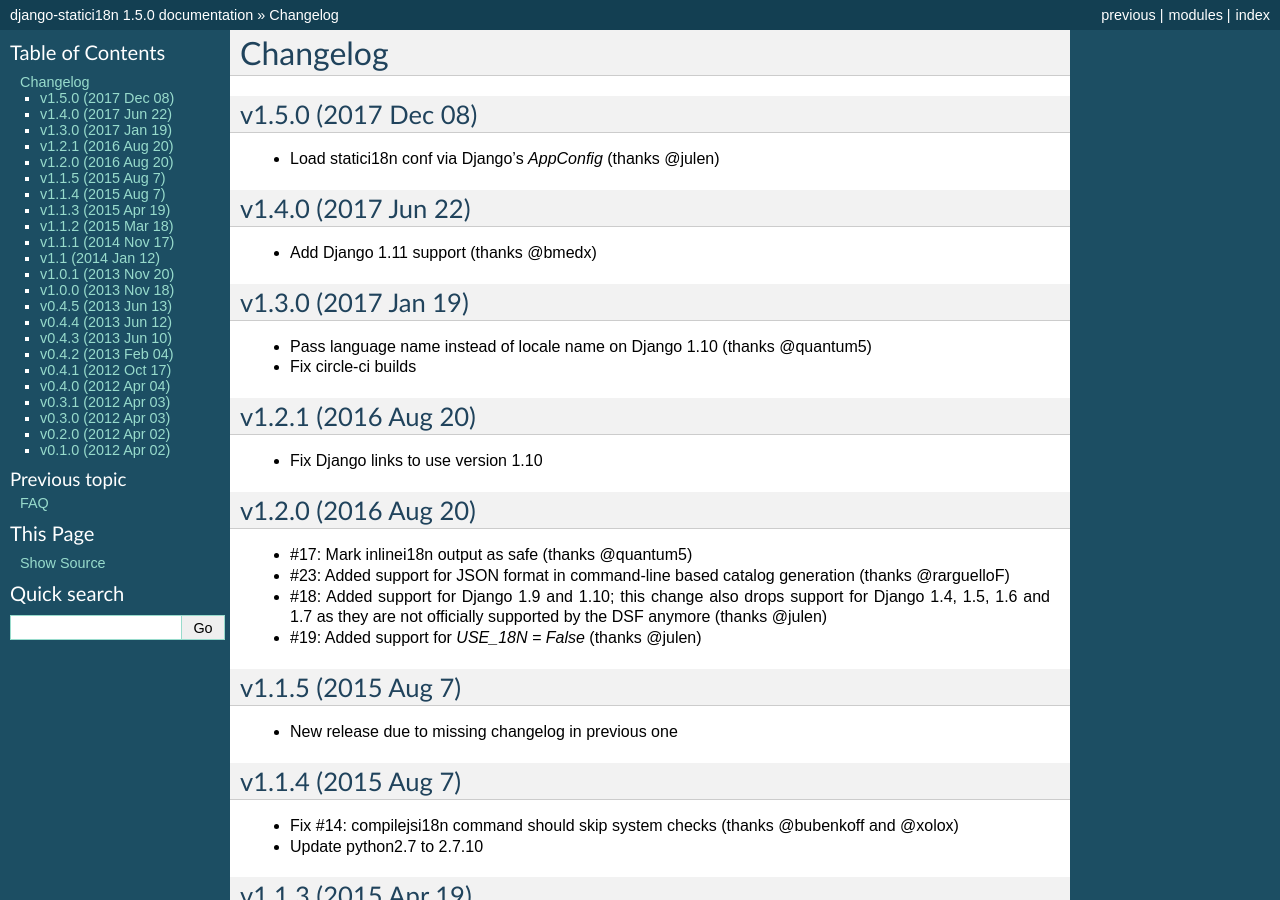
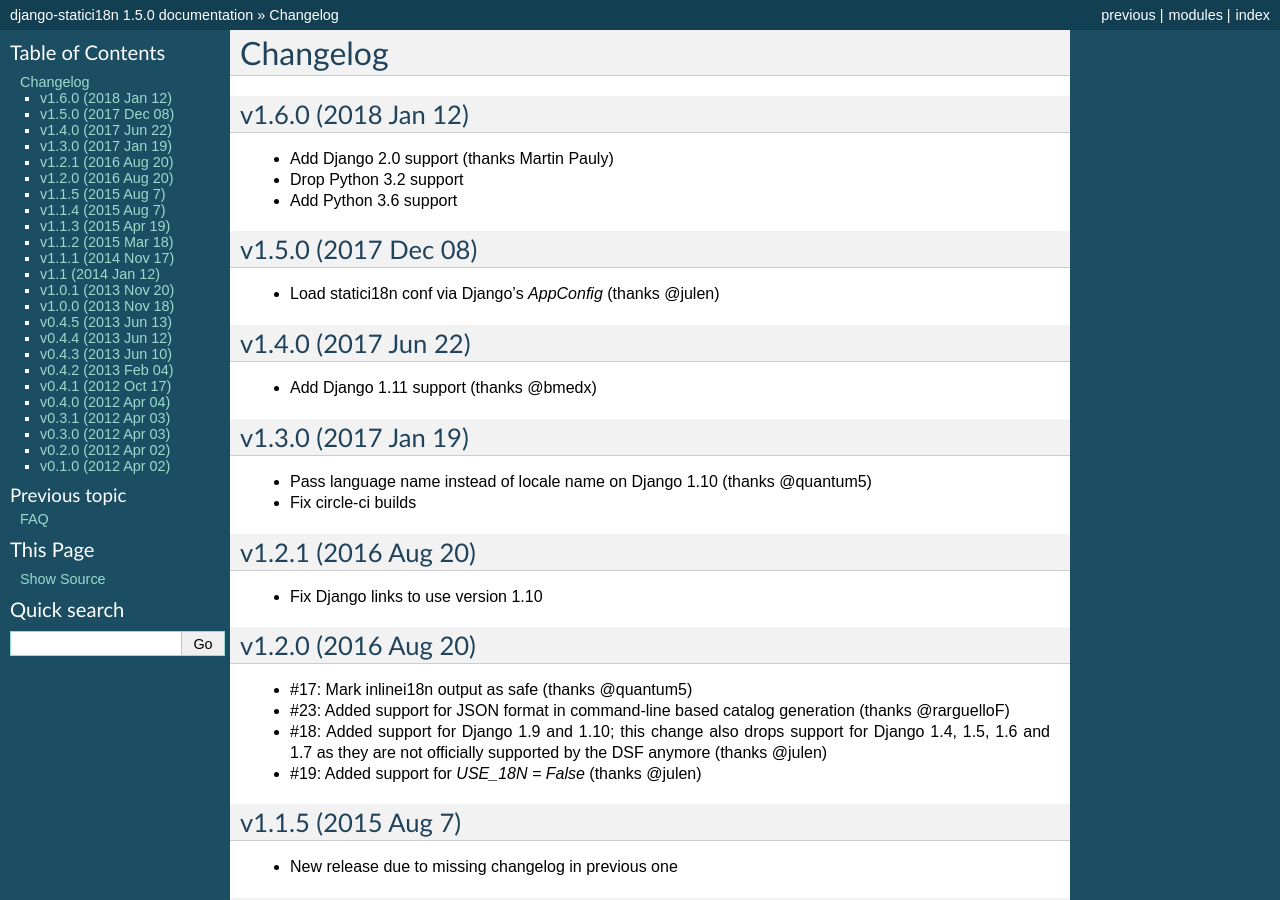
Before and after one commit to zyegfryed/django-statici18n, a Sphinx documentation site: the page built from docs/changelog.rst, in a window 1280 px wide and 900 px high. Built offline with Sphinx 7.4.7, drawn with Linux system fonts in a browser that asks for light colours; pages that are not in the unit, such as notebooks, are missing from menus.

Commit message:
Release v1.6.0

```diff
--- a/docs/changelog.rst
+++ b/docs/changelog.rst
@@ -1,5 +1,12 @@
 Changelog
 =========
+
+v1.6.0 (2018 Jan 12)
+--------------------
+
+* Add Django 2.0 support (thanks Martin Pauly)
+* Drop Python 3.2 support
+* Add Python 3.6 support
 
 v1.5.0 (2017 Dec 08)
 --------------------
--- a/setup.py
+++ b/setup.py
@@ -2,7 +2,7 @@
 
 setup(
     name="django-statici18n",
-    version="1.5.0",
+    version="1.6.0",
     author="Sebastien Fievet",
     author_email="zyegfryed@gmail.com",
     url="http://django-statici18n.readthedocs.org/",
--- a/src/statici18n/__init__.py
+++ b/src/statici18n/__init__.py
@@ -1,4 +1,4 @@
 # following PEP 386
-__version__ = "1.5.0"
+__version__ = "1.6.0"
 
 default_app_config = 'statici18n.apps.StaticI18NConfig'
```
